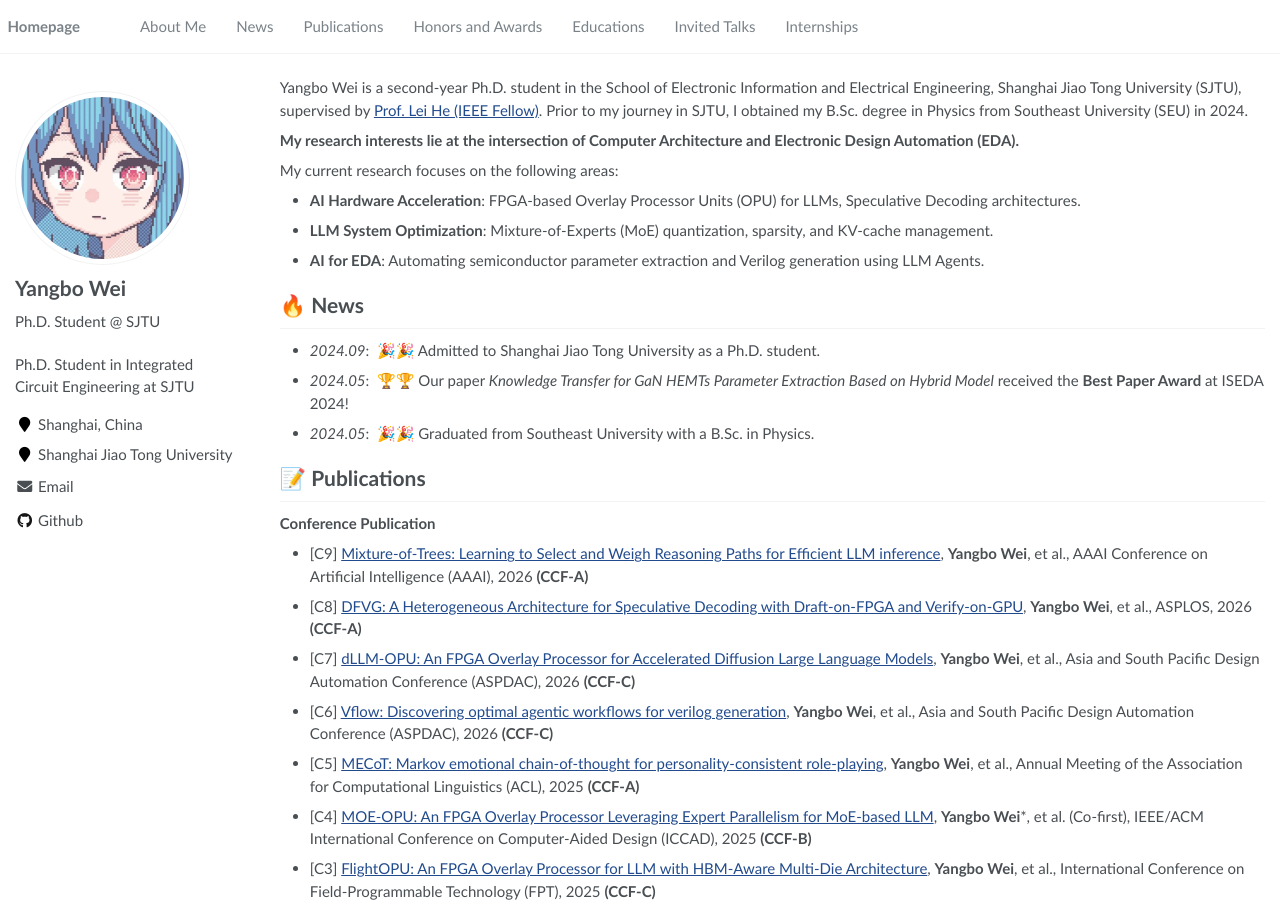
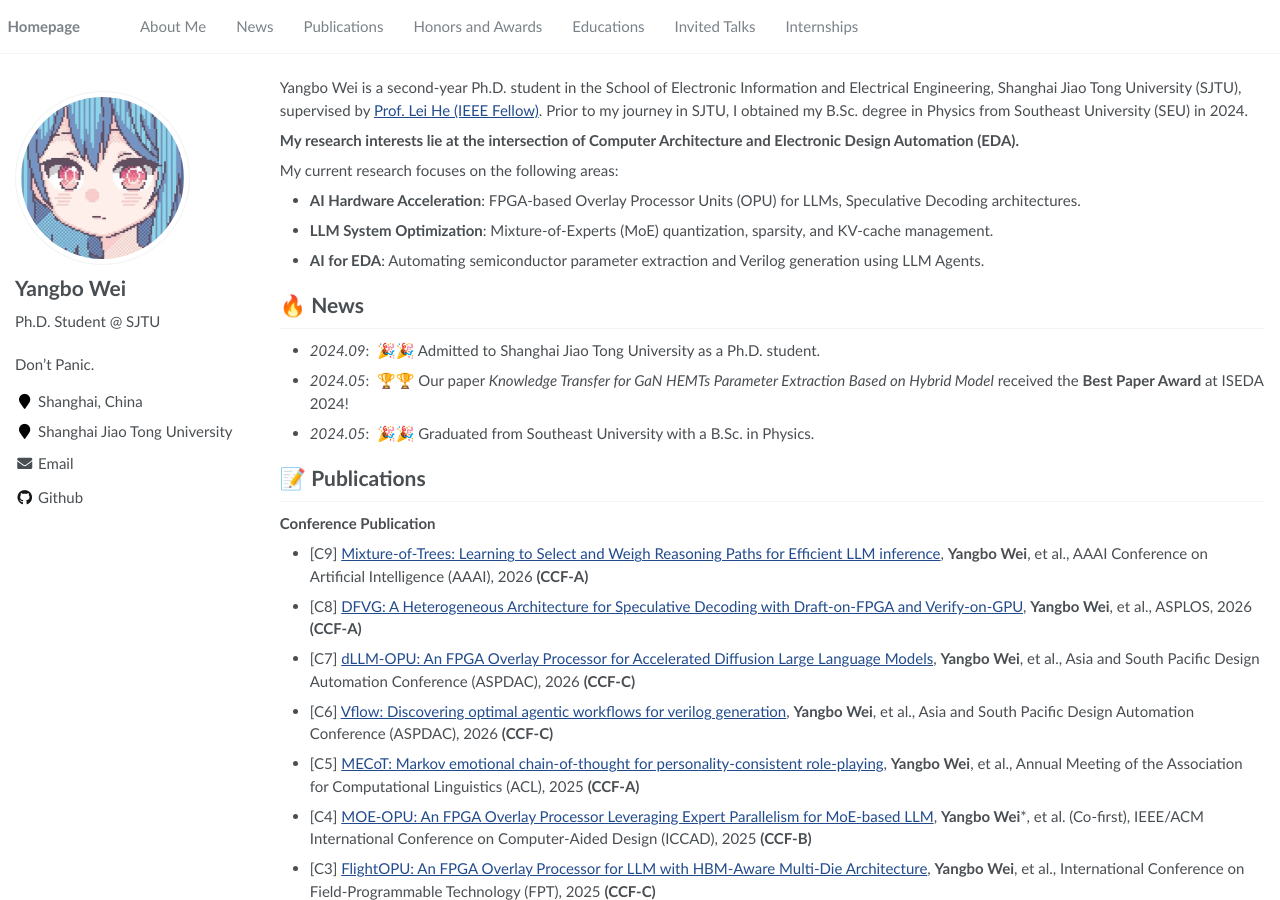
Before and after one commit to yangforever17/yangforever17.github.io, a Jekyll site: the page built from _pages/about.md, in a window 1280 px wide and 900 px high. Built offline with Jekyll 4.4.1, drawn with Linux system fonts in a browser that asks for light colours.

Commit message:
Update _config.yml

```diff
--- a/_config.yml
+++ b/_config.yml
@@ -6,7 +6,7 @@
 
 # Site Settings
 title                    : "Yangbo Wei (韦杨波)"
-description              : "Ph.D. Student in Integrated Circuit Engineering at SJTU"
+description              : "Don’t Panic."
 # repository               : "yangbowei/yangbowei.github.io" # 如果你知道仓库名，可以取消注释并修改
 # google_scholar_stats_use_cdn : true
 
@@ -36,7 +36,7 @@ author:
   flickr           :
   facebook         :
   foursquare       :
-  github           : "yangbowei" # 假设你的 GitHub 用户名是 yangbowei
+  github           : "yangforever17" # 假设你的 GitHub 用户名是 yangbowei
   google_plus      :
   keybase          :
   instagram        :
```
